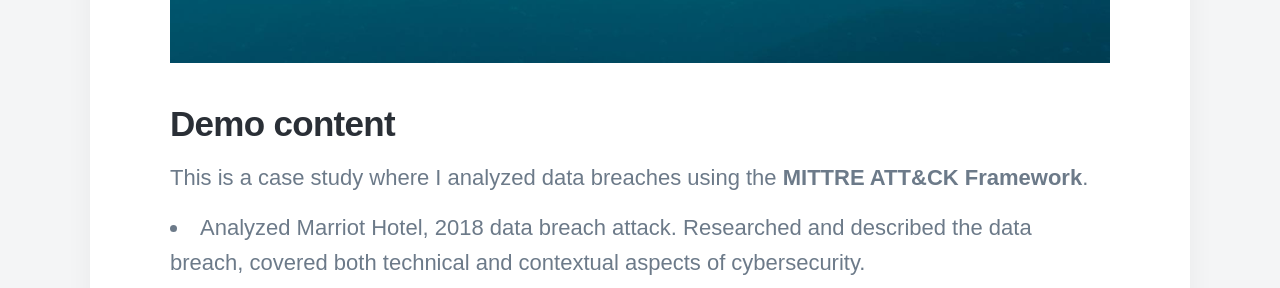
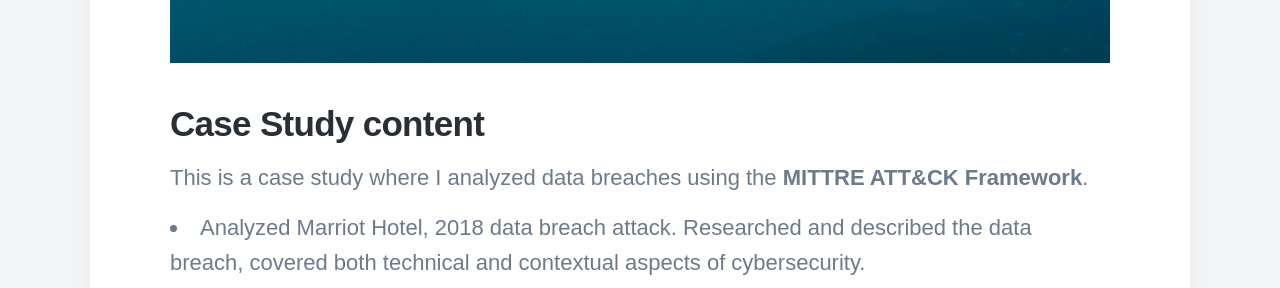
Before and after one commit to vkibaja/vkibaja.github.io, a Jekyll site: the page built from _projects/2024-07-22-Data-Breach-Analysis-Case-Study-project.md, in a window 1280 px wide. Shown: the part 1068-1356 px from the top of the page. Built offline with Jekyll 4.4.1, drawn with Linux system fonts in a browser that asks for light colours; nearby versions of some CDN libraries; some web fonts are replaced.

Commit message:
Update 2024-07-22-Data-Breach-Analysis-Case-Study-project.md

```diff
--- a/_projects/2024-07-22-Data-Breach-Analysis-Case-Study-project.md
+++ b/_projects/2024-07-22-Data-Breach-Analysis-Case-Study-project.md
@@ -8,7 +8,7 @@ featured_image: '/images/demo/demo-square.jpg'
 
 ![](/images/demo/demo-landscape.jpg)
 
-## Demo content
+## Case Study content
 
 This is a case study where I analyzed data breaches using the **MITTRE ATT&CK Framework**.
 
```
